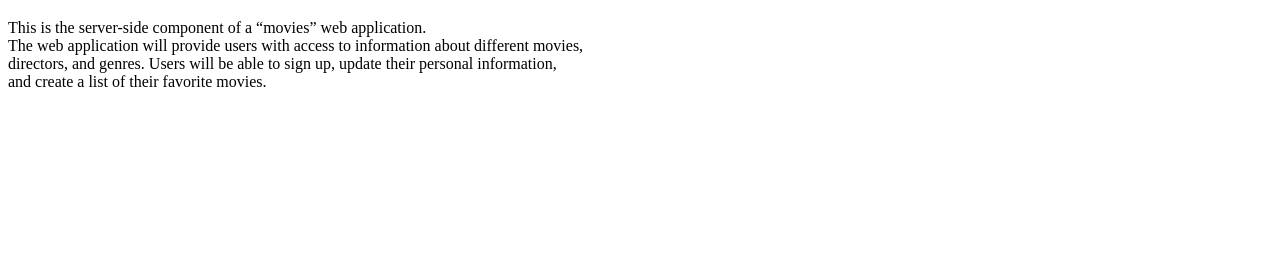
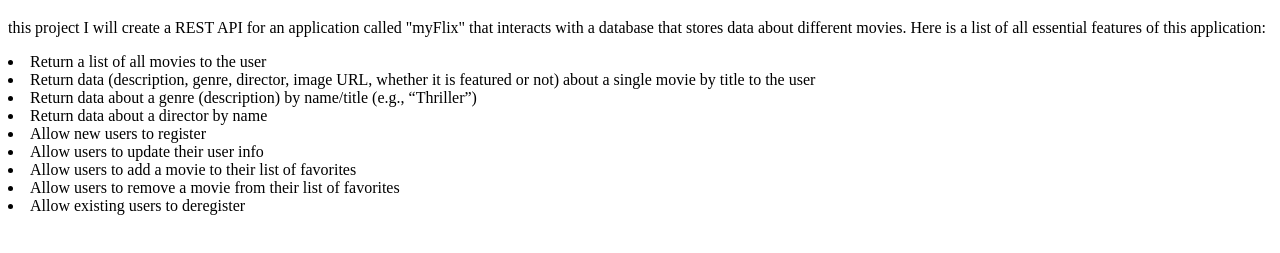
Before and after one commit to JuMe87/movie_api, a plain HTML site: page public/index.html in a window 1280 px wide. Shown: the part 61-314 px from the top of the page. Drawn offline with Linux system fonts and the light colour scheme.

```diff
--- a/public/index.html
+++ b/public/index.html
@@ -6,9 +6,17 @@
     </head>
     <body>
         <h1>Documentation Page</h1>
-        <p>This is the server-side component of a “movies” web application.<br>
-            The web application will provide users with access to information about different movies,<br>
-            directors, and genres. Users will be able to sign up, update their personal information,<br>
-            and create a list of their favorite movies.</p>
+        <p> this project I will create a REST API for an application called "myFlix" that interacts with a database that stores data about different movies.
+            Here is a list of all essential features of this application:
+            <li>Return a list of all movies to the user</li>
+            <li>Return data (description, genre, director, image URL, whether it is featured or not) about a single movie by title to the user </li>
+            <li>Return data about a genre (description) by name/title (e.g., “Thriller”) </li>
+            <li>Return data about a director by name</li>
+            <li>Allow new users to register </li>
+            <li>Allow users to update their user info </li>
+            <li>Allow users to add a movie to their list of favorites </li>
+            <li>Allow users to remove a movie from their list of favorites </li>
+            <li>Allow  existing users to deregister </li>
+        </p>
     </body>
 </html>
```
